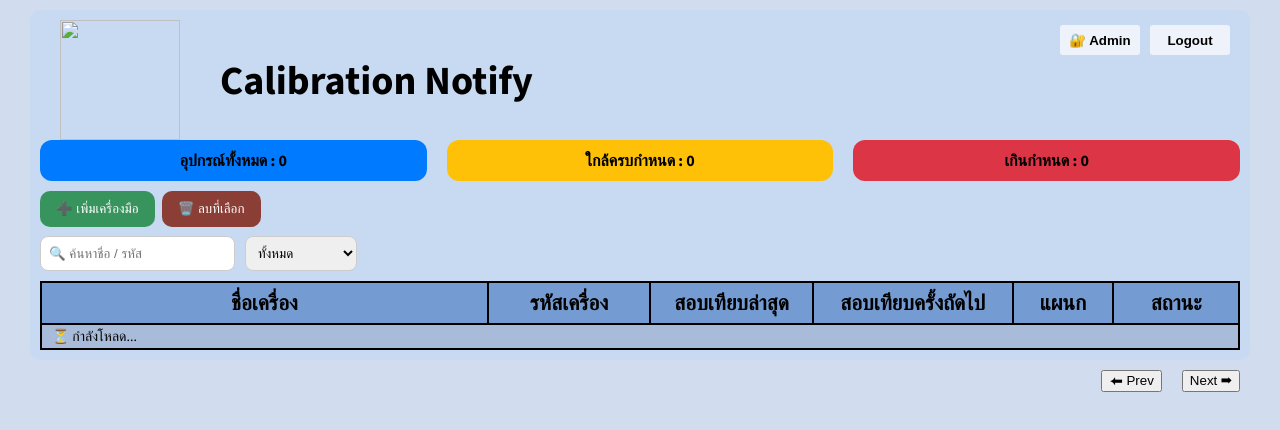
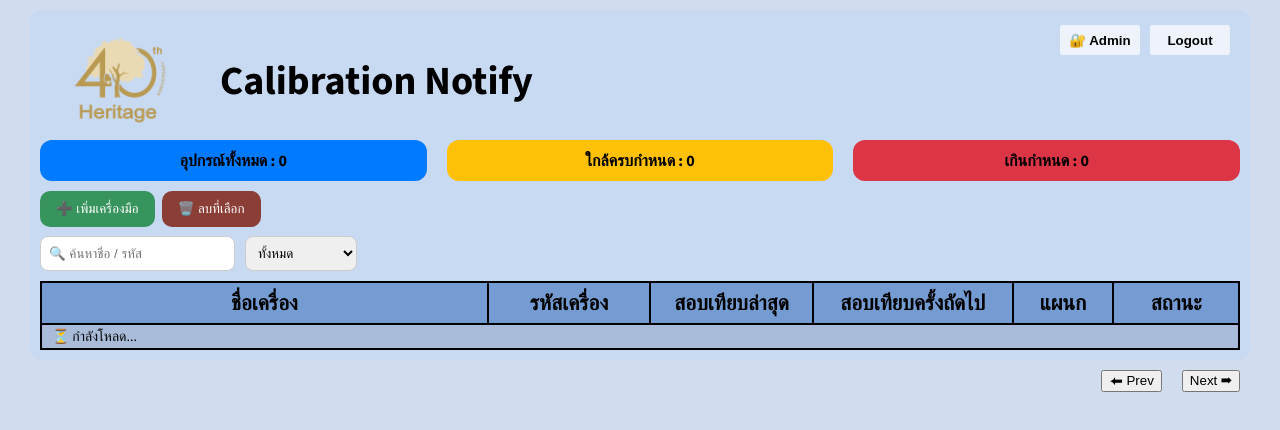
Before and after one commit to calibrationhrt/My_Website, a website with bundled scripts: page index.html in a window 1280 px wide. Built offline with nearby package versions, Linux system fonts and the light colour scheme; no server answers; a script that the page names is missing; files whose address does not match are found by name.

Commit message:
Update index.html

```diff
--- a/index.html
+++ b/index.html
@@ -19,7 +19,7 @@
     <!-- Dashboard -->
     <div class="all-header">
       <div class="header-logo">
-        <img src="Picture/Heritage-Logo.png" class="logo-heritage">
+        <img src="Heritage-Logo.png" class="logo-heritage">
         <h2>Calibration Notify</h2>
 
         <div class="login-logout">
```
